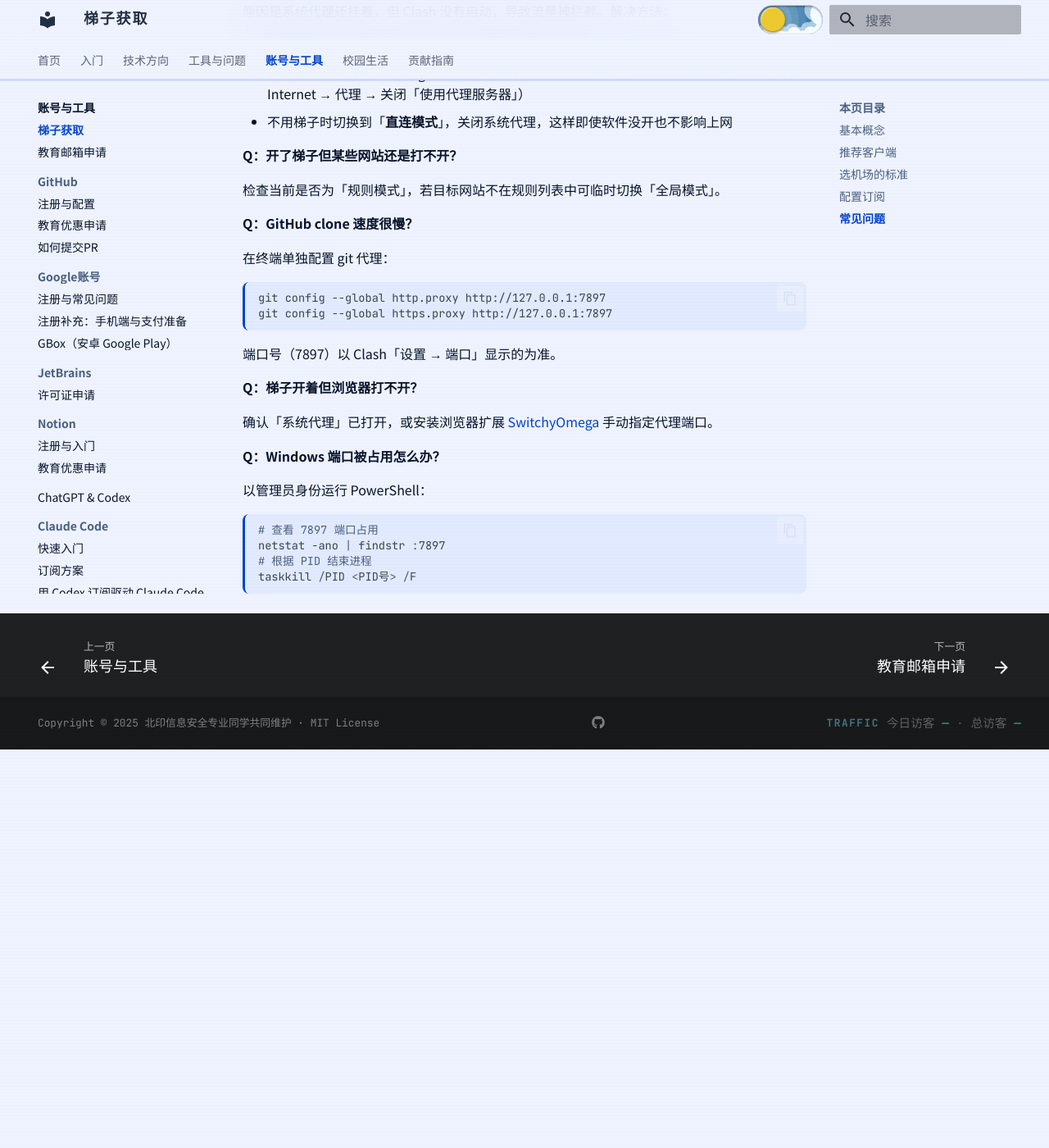
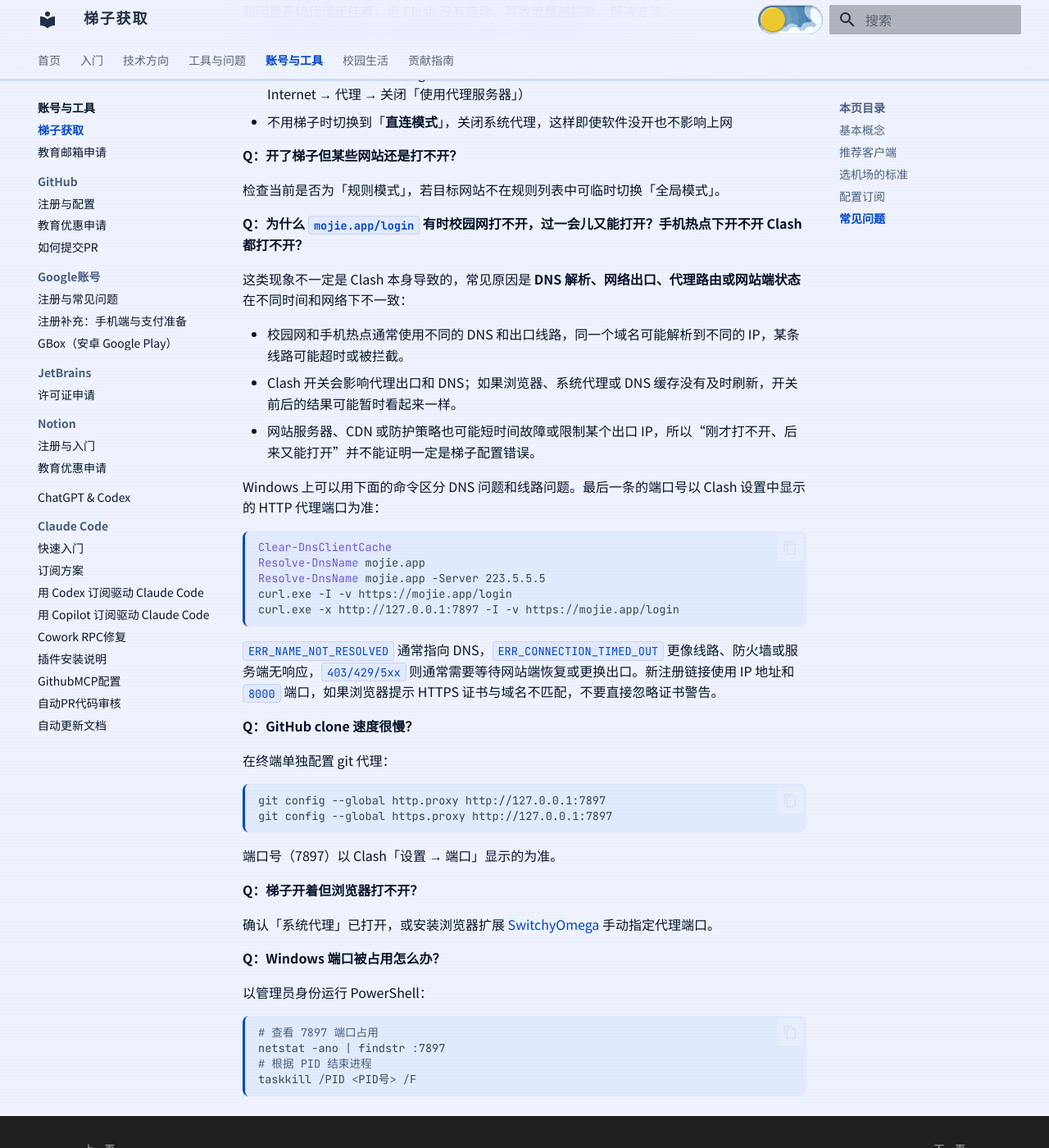
Before and after one commit to starnotes-xj/SurviveBIGCManual, an MkDocs documentation site: the page built from docs/04-账号与工具/梯子获取.md, in a window 1280 px wide and 1400 px high, scrolled down 3124 px. Shown: the whole window at 82% size. Built offline with MkDocs 1.6.1 and Material for MkDocs 9.7.7, drawn with Linux system fonts in a browser that asks for light colours; before the commit the page ends 4038 px from its top, so only the background shows below that.

Commit message:
说明梯子访问异常并更新注册入口
更新魔戒邀请注册链接，并补充校园网、手机热点和 Clash 访问结果不一致时的 DNS、线路、缓存与服务端排查说明。

Constraint: 访问表现会受网络出口、DNS 和服务端状态影响
Rejected: 将问题归因于单一 Clash 配置 | 现象在多种网络和代理状态下均可能发生
Confidence: medium
Scope-risk: narrow
Directive: 以实际网络错误码和 DNS 结果为准，不要绕过 HTTPS 证书警告
Tested: python -m mkdocs build --strict；本地预览页面返回 HTTP 200
Not-tested: 未在用户校园网和手机热点上复现完整链路

````diff
--- a/docs/04-账号与工具/梯子获取.md
+++ b/docs/04-账号与工具/梯子获取.md
@@ -68,7 +68,7 @@
 
 本人目前在使用 **魔戒**，综合性价比不错，可以用我的邀请链接注册：
 
-[![魔戒](https://img.shields.io/badge/魔戒-邀请注册-6366F1?style=plastic)](https://mojie.xn--yrs494l.com/register?aff=zxTJB4lQ)
+[![魔戒](https://img.shields.io/badge/魔戒-邀请注册-6366F1?style=plastic)](https://47.242.128.61:8000/register?aff=zxTJB4lQ)
 
 !!! tip "新生首选套餐"
     第一次买 **¥19.9 · 130G 流量 · 不限时间** 的套餐，日常使用完全够用。节点优先选**新加坡**，延迟低、稳定性好。
@@ -131,6 +131,26 @@
 
 检查当前是否为「规则模式」，若目标网站不在规则列表中可临时切换「全局模式」。
 
+**Q：为什么 `mojie.app/login` 有时校园网打不开，过一会儿又能打开？手机热点下开不开 Clash 都打不开？**
+
+这类现象不一定是 Clash 本身导致的，常见原因是 **DNS 解析、网络出口、代理路由或网站端状态**在不同时间和网络下不一致：
+
+- 校园网和手机热点通常使用不同的 DNS 和出口线路，同一个域名可能解析到不同的 IP，某条线路可能超时或被拦截。
+- Clash 开关会影响代理出口和 DNS；如果浏览器、系统代理或 DNS 缓存没有及时刷新，开关前后的结果可能暂时看起来一样。
+- 网站服务器、CDN 或防护策略也可能短时间故障或限制某个出口 IP，所以“刚才打不开、后来又能打开”并不能证明一定是梯子配置错误。
+
+Windows 上可以用下面的命令区分 DNS 问题和线路问题。最后一条的端口号以 Clash 设置中显示的 HTTP 代理端口为准：
+
+```powershell
+Clear-DnsClientCache
+Resolve-DnsName mojie.app
+Resolve-DnsName mojie.app -Server 223.5.5.5
+curl.exe -I -v https://mojie.app/login
+curl.exe -x http://127.0.0.1:7897 -I -v https://mojie.app/login
+```
+
+`ERR_NAME_NOT_RESOLVED` 通常指向 DNS，`ERR_CONNECTION_TIMED_OUT` 更像线路、防火墙或服务端无响应，`403/429/5xx` 则通常需要等待网站端恢复或更换出口。新注册链接使用 IP 地址和 `8000` 端口，如果浏览器提示 HTTPS 证书与域名不匹配，不要直接忽略证书警告。
+
 **Q：GitHub clone 速度很慢？**
 
 在终端单独配置 git 代理：
````
